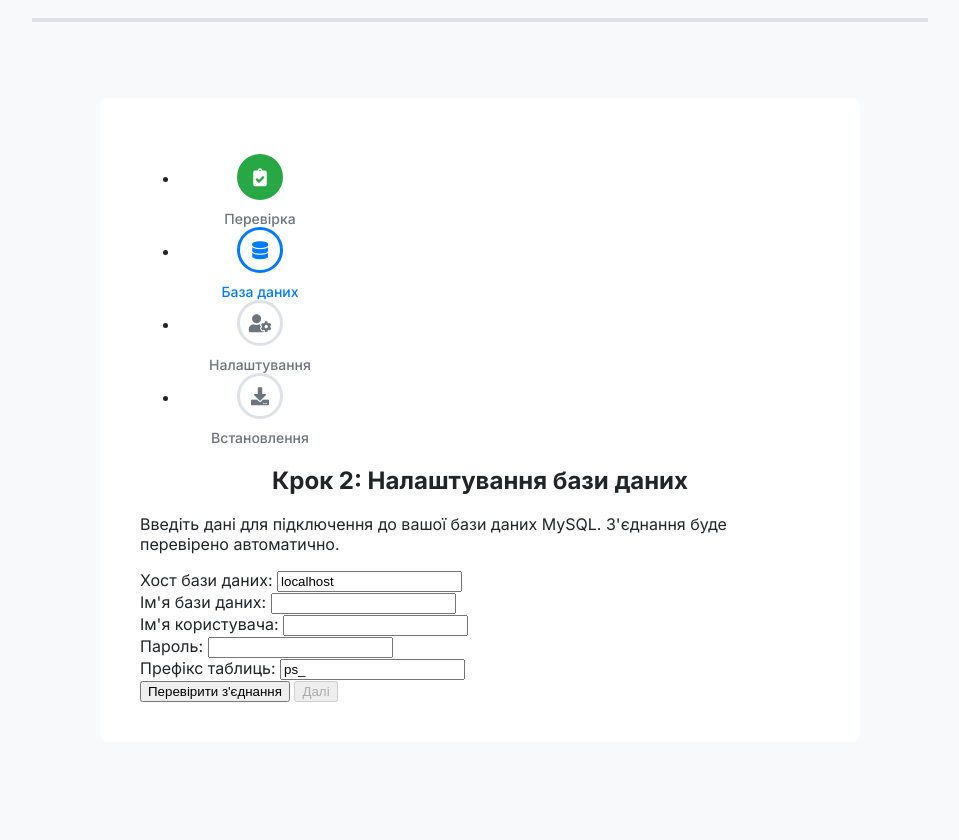
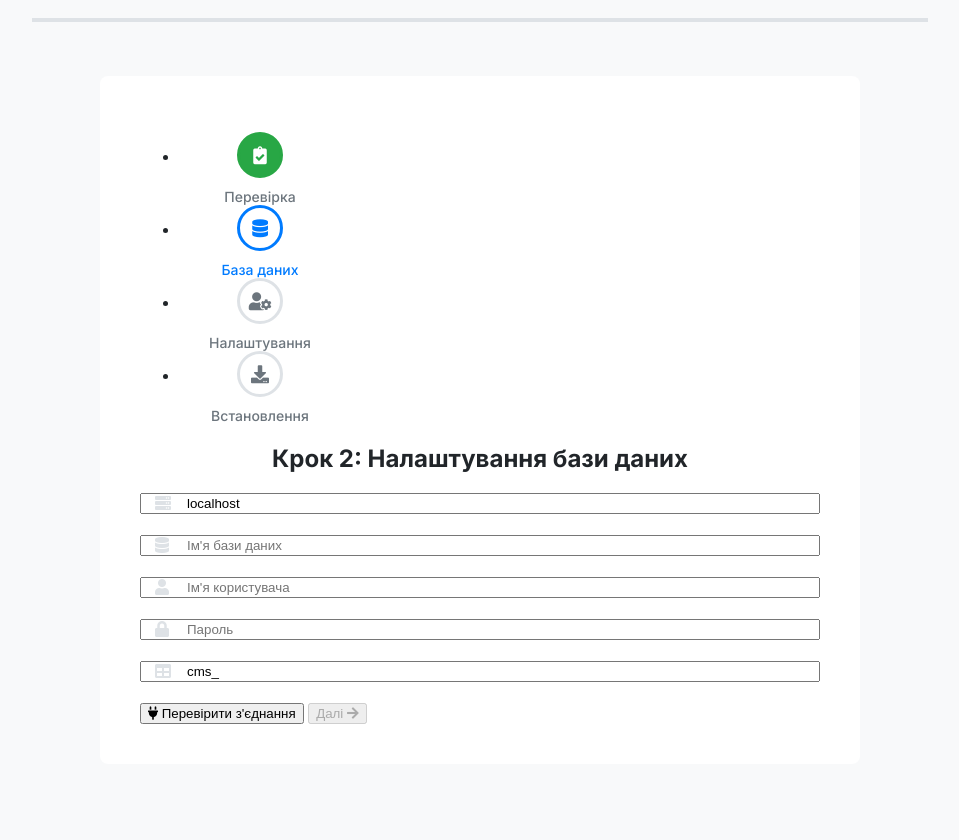
Before and after one commit to Ezdrael/PixelShop, a PHP site: page /index.php?step=2 in a window 1280 px wide. Shown: the whole page, without its empty margins (160-1119 px from the left). Run offline with PHP 8.4, Linux system fonts and the light colour scheme.

Commit message:
Update step-2.php

```diff
--- a/install/step-2.php
+++ b/install/step-2.php
@@ -15,37 +15,14 @@ if (isset($_SESSION['error'])) {
 ?>
 
 <form method="post" action="index.php?step=2" id="db-form">
-    <p>Введіть дані для підключення до вашої бази даних MySQL. З'єднання буде перевірено автоматично.</p>
-
-    <div>
-        <label for="db_host">Хост бази даних:</label>
-        <input type="text" id="db_host" name="db_host" value="<?= htmlspecialchars($db_data['db_host'] ?? 'localhost') ?>" required>
-    </div>
-
-    <div>
-        <label for="db_name">Ім'я бази даних:</label>
-        <input type="text" id="db_name" name="db_name" value="<?= htmlspecialchars($db_data['db_name'] ?? '') ?>" required>
-    </div>
-
-    <div>
-        <label for="db_user">Ім'я користувача:</label>
-        <input type="text" id="db_user" name="db_user" value="<?= htmlspecialchars($db_data['db_user'] ?? '') ?>" required>
-    </div>
-
-    <div>
-        <label for="db_pass">Пароль:</label>
-        <input type="password" id="db_pass" name="db_pass" value="<?= htmlspecialchars($db_data['db_pass'] ?? '') ?>">
-    </div>
-
-    <div>
-        <label for="db_prefix">Префікс таблиць:</label>
-        <input type="text" id="db_prefix" name="db_prefix" value="<?= htmlspecialchars($db_data['db_prefix'] ?? 'ps_') ?>" required>
-    </div>
-
+    <div class="input-group"><i class="fas fa-server"></i><input type="text" id="db_host" name="db_host" value="<?= htmlspecialchars($db_data['db_host'] ?? 'localhost') ?>" placeholder="Хост бази даних" required></div>
+    <div class="input-group"><i class="fas fa-database"></i><input type="text" id="db_name" name="db_name" value="<?= htmlspecialchars($db_data['db_name'] ?? '') ?>" placeholder="Ім'я бази даних" required></div>
+    <div class="input-group"><i class="fas fa-user"></i><input type="text" id="db_user" name="db_user" value="<?= htmlspecialchars($db_data['db_user'] ?? '') ?>" placeholder="Ім'я користувача" required></div>
+    <div class="input-group"><i class="fas fa-lock"></i><input type="password" id="db_pass" name="db_pass" value="<?= htmlspecialchars($db_data['db_pass'] ?? '') ?>" placeholder="Пароль"></div>
+    <div class="input-group"><i class="fas fa-table"></i><input type="text" id="db_prefix" name="db_prefix" value="<?= htmlspecialchars($db_data['db_prefix'] ?? 'cms_') ?>" placeholder="Префікс таблиць" required></div>
     <div id="connection-status" class="status-box"></div>
-
-    <button type="button" id="check-db-btn" class="button">Перевірити з'єднання</button>
-    <button type="submit" id="continue-btn" class="button" disabled>Далі</button>
+    <button type="button" id="check-db-btn" class="button"><i class="fas fa-plug"></i> Перевірити з'єднання</button>
+    <button type="submit" id="continue-btn" class="button" disabled>Далі <i class="fas fa-arrow-right"></i></button>
 </form>
 
 <script>
```
